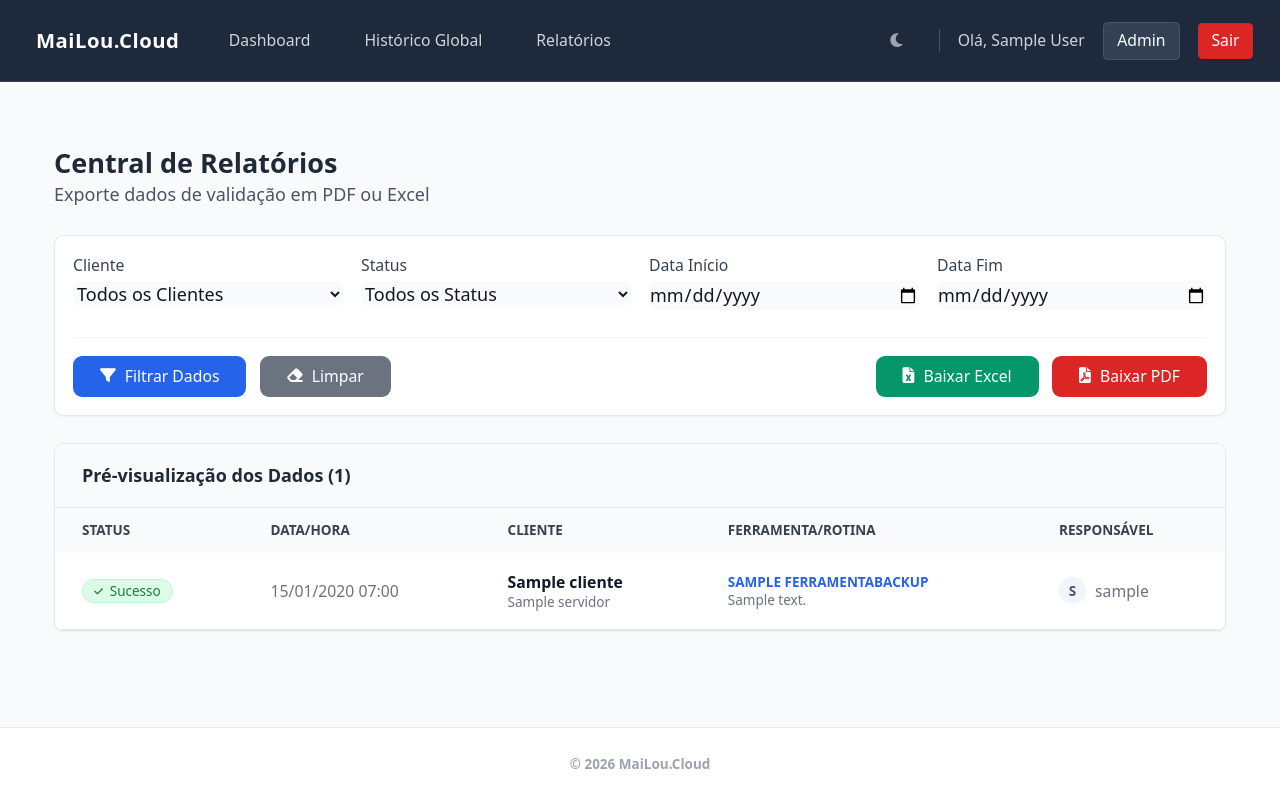
After one commit to gabrielbatistarocha25/backup_manager, a Django app: page /relatorios/ in a window 1280 px wide. The commit adds this page. Run offline with Django 5.2, Linux system fonts and the light colour scheme; a user stored in the database is signed in; tables that the repository leaves empty hold one stand-in row (values such as "Sample post"); some libraries are stand-ins or nearby versions.

Commit message:
adicionado opção de relatorios

```diff
--- a/apps/backups/urls.py
+++ b/apps/backups/urls.py
@@ -2,10 +2,17 @@ from django.urls import path
 from . import views
 
 urlpatterns = [
+    # Dashboard e Histórico
     path('', views.dashboard, name='dashboard'),
     path('historico/', views.historico_global, name='historico_global'),
-    path('validar/<int:cliente_id>/', views.nova_validacao, name='nova_validacao'),
 
-    # NOVA ROTA PARA O AJAX DO ADMIN
-    path('api/servidores-por-cliente/', views.get_servidores_por_cliente, name='ajax_servidores_cliente'),
+    # Nova Tela de Relatórios
+    path('relatorios/', views.painel_relatorios, name='painel_relatorios'),
+    path('relatorios/excel/', views.gerar_relatorio_excel, name='gerar_excel'),
+    path('relatorios/pdf/', views.gerar_relatorio_pdf, name='gerar_pdf'),
+
+    # Validação e APIs
+    path('nova-validacao/<int:cliente_id>/', views.nova_validacao, name='nova_validacao'),
+    path('api/servidores-por-cliente/', views.get_servidores_por_cliente, name='get_servidores_por_cliente'),
+    path('api/rotinas-cliente/<int:cliente_id>/', views.get_rotinas_cliente, name='get_rotinas_cliente'),
 ]
--- a/apps/backups/views.py
+++ b/apps/backups/views.py
@@ -1,30 +1,31 @@
+import openpyxl
+from openpyxl.styles import Font, PatternFill, Alignment
+from xhtml2pdf import pisa
 from django.shortcuts import render, redirect, get_object_or_404
 from django.contrib.auth.decorators import login_required
-from django.http import JsonResponse
+from django.http import JsonResponse, HttpResponse
 from django.utils.dateparse import parse_date
+from django.utils import timezone
+from django.template.loader import render_to_string
 from .models import RotinaBackup, ValidacaoBackup
 from apps.clientes.models import Cliente, Servidor
-from .forms import ValidacaoForm  # Importante: Mantendo o Form seguro
+from .forms import ValidacaoForm
 
 @login_required
 def dashboard(request):
-    # CORREÇÃO AQUI: Adicionado .order_by('nome_fantasia')
     clientes = Cliente.objects.filter(ativo=True).order_by('nome_fantasia').prefetch_related('servidores', 'rotinas')
 
     for cliente in clientes:
-        # Pega a última validação de qualquer rotina deste cliente para definir o status do card
         ultima_validacao = ValidacaoBackup.objects.filter(
             rotina__cliente=cliente
         ).order_by('-created_at').first()
 
         cliente.ultimo_status = ultima_validacao.status if ultima_validacao else 'PENDENTE'
 
-        # Histórico recente para o accordion (últimas 5)
         cliente.historico_recente = ValidacaoBackup.objects.filter(
             rotina__cliente=cliente
         ).select_related('rotina', 'rotina__ferramenta', 'usuario').order_by('-created_at')[:5]
 
-    # Feed lateral (últimas 10 do sistema todo)
     ultimas_validacoes = ValidacaoBackup.objects.select_related(
         'rotina', 'rotina__ferramenta', 'rotina__cliente'
     ).order_by('-created_at')[:10]
@@ -36,7 +37,6 @@ def dashboard(request):
 
 @login_required
 def historico_global(request):
-    # Mantendo a lógica de filtros e ordenação do histórico
     validacoes = ValidacaoBackup.objects.all().select_related(
         'rotina', 'rotina__ferramenta', 'rotina__cliente', 'usuario'
     )
@@ -86,10 +86,8 @@ def historico_global(request):
 def nova_validacao(request, cliente_id):
     cliente = get_object_or_404(Cliente, pk=cliente_id)
 
-    # Lógica baseada em Formulário (Segura e Validada)
     if request.method == 'POST':
         form = ValidacaoForm(cliente_id, request.POST, request.FILES)
-
         if form.is_valid():
             validacao = form.save(commit=False)
             validacao.usuario = request.user
@@ -98,7 +96,6 @@ def nova_validacao(request, cliente_id):
     else:
         form = ValidacaoForm(cliente_id=cliente_id)
 
-    # Passamos rotinas também para caso de fallback no template
     rotinas = RotinaBackup.objects.filter(cliente=cliente)
 
     return render(request, 'nova_validacao.html', {
@@ -107,6 +104,7 @@ def nova_validacao(request, cliente_id):
         'rotinas': rotinas
     })
 
+# --- APIs JSON ---
 @login_required
 def get_servidores_por_cliente(request):
     cliente_id = request.GET.get('cliente_id')
@@ -114,3 +112,117 @@ def get_servidores_por_cliente(request):
         return JsonResponse({'servidores': []})
     servidores = Servidor.objects.filter(cliente_id=cliente_id).values('id', 'hostname', 'descricao')
     return JsonResponse({'servidores': list(servidores)})
+
+@login_required
+def get_rotinas_cliente(request, cliente_id):
+    rotinas = RotinaBackup.objects.filter(cliente_id=cliente_id).values('id', 'descricao', 'ferramenta__nome')
+    return JsonResponse({'rotinas': list(rotinas)})
+
+# --- RELATÓRIOS (NOVO CÓDIGO) ---
+
+def _get_queryset_filtrado(request):
+    queryset = ValidacaoBackup.objects.all().select_related(
+        'rotina', 'rotina__ferramenta', 'rotina__cliente', 'usuario'
+    ).order_by('-created_at')
+
+    cliente_id = request.GET.get('cliente')
+    status = request.GET.get('status')
+    data_inicio = request.GET.get('data_inicio')
+    data_fim = request.GET.get('data_fim')
+
+    if cliente_id:
+        queryset = queryset.filter(rotina__cliente_id=cliente_id)
+    if status:
+        queryset = queryset.filter(status=status)
+    if data_inicio:
+        data_i = parse_date(data_inicio)
+        if data_i:
+            queryset = queryset.filter(created_at__date__gte=data_i)
+    if data_fim:
+        data_f = parse_date(data_fim)
+        if data_f:
+            queryset = queryset.filter(created_at__date__lte=data_f)
+    return queryset
+
+@login_required
+def painel_relatorios(request):
+    validacoes = _get_queryset_filtrado(request)
+    clientes = Cliente.objects.filter(ativo=True).order_by('nome_fantasia')
+    status_choices = ValidacaoBackup.STATUS_CHOICES
+
+    context = {
+        'validacoes': validacoes[:50],
+        'total_registros': validacoes.count(),
+        'clientes': clientes,
+        'status_choices': status_choices,
+    }
+    return render(request, 'painel_relatorios.html', context)
+
+@login_required
+def gerar_relatorio_excel(request):
+    validacoes = _get_queryset_filtrado(request)
+
+    response = HttpResponse(content_type='application/vnd.openxmlformats-officedocument.spreadsheetml.sheet')
+    filename = f"Relatorio_Backups_{timezone.now().strftime('%d-%m-%Y')}.xlsx"
+    response['Content-Disposition'] = f'attachment; filename="{filename}"'
+
+    wb = openpyxl.Workbook()
+    ws = wb.active
+    ws.title = "Relatório de Backups"
+
+    headers = ["Data/Hora", "Cliente", "Servidor", "Ferramenta", "Rotina", "Status", "Usuário"]
+    ws.append(headers)
+
+    header_font = Font(bold=True, color="FFFFFF")
+    header_fill = PatternFill(start_color="1e293b", end_color="1e293b", fill_type="solid")
+
+    for cell in ws[1]:
+        cell.font = header_font
+        cell.fill = header_fill
+        cell.alignment = Alignment(horizontal="center")
+
+    for item in validacoes:
+        servidor = item.rotina.servidores.first()
+        cliente_nome = servidor.cliente.nome_fantasia if servidor else "-"
+        hostname = servidor.hostname if servidor else "-"
+
+        row = [
+            item.created_at.strftime("%d/%m/%Y %H:%M"),
+            cliente_nome,
+            hostname,
+            item.rotina.ferramenta.nome,
+            item.rotina.descricao,
+            item.get_status_display(),
+            item.usuario.username
+        ]
+        ws.append(row)
+
+    for column_cells in ws.columns:
+        length = max(len(str(cell.value) or "") for cell in column_cells)
+        ws.column_dimensions[column_cells[0].column_letter].width = length + 2
+
+    wb.save(response)
+    return response
+
+@login_required
+def gerar_relatorio_pdf(request):
+    validacoes = _get_queryset_filtrado(request)
+
+    context = {
+        'validacoes': validacoes,
+        'usuario': request.user.username,
+        'data_geracao': timezone.now()
+    }
+
+    html_string = render_to_string('relatorio_pdf_template.html', context)
+
+    response = HttpResponse(content_type='application/pdf')
+    filename = f"Relatorio_Backups_{timezone.now().strftime('%d-%m-%Y')}.pdf"
+    response['Content-Disposition'] = f'attachment; filename="{filename}"'
+
+    pisa_status = pisa.CreatePDF(html_string, dest=response)
+
+    if pisa_status.err:
+        return HttpResponse('Erro ao gerar PDF', status=500)
+
+    return response
--- a/templates/base.html
+++ b/templates/base.html
@@ -65,6 +65,9 @@
                     </a>
                     <a href="{% url 'historico_global' %}" class="text-sm font-medium text-gray-300 hover:text-white hover:bg-slate-700 px-3 py-2 rounded transition">
                         Histórico Global
+                    </a>
+                    <a href="{% url 'painel_relatorios' %}" class="text-sm font-medium text-gray-300 hover:text-white hover:bg-slate-700 px-3 py-2 rounded transition">
+                        Relatórios
                     </a>
                 </div>
                 {% endif %}
--- /dev/null
+++ b/templates/painel_relatorios.html
@@ -0,0 +1,142 @@
+{% extends 'base.html' %}
+{% load static %}
+
+{% block content %}
+<div class="p-6">
+    <div class="mb-6 flex justify-between items-center">
+        <div>
+            <h1 class="text-2xl font-bold text-gray-800 dark:text-white">Central de Relatórios</h1>
+            <p class="text-gray-600 dark:text-gray-400">Exporte dados de validação em PDF ou Excel</p>
+        </div>
+    </div>
+
+    <div class="bg-white dark:bg-gray-800 rounded-lg shadow-sm p-4 mb-6 border border-gray-200 dark:border-gray-700">
+        <form method="get" action="" class="grid grid-cols-1 md:grid-cols-2 lg:grid-cols-4 gap-4">
+
+            <div>
+                <label class="block text-sm font-medium text-gray-700 dark:text-gray-300 mb-1">Cliente</label>
+                <select name="cliente" class="w-full rounded-lg border-gray-300 dark:border-gray-600 bg-gray-50 dark:bg-gray-700 text-gray-900 dark:text-white focus:ring-blue-500 focus:border-blue-500">
+                    <option value="">Todos os Clientes</option>
+                    {% for cliente in clientes %}
+                    <option value="{{ cliente.id }}" {% if request.GET.cliente|add:"0" == cliente.id %}selected{% endif %}>
+                        {{ cliente.nome_fantasia }}
+                    </option>
+                    {% endfor %}
+                </select>
+            </div>
+
+            <div>
+                <label class="block text-sm font-medium text-gray-700 dark:text-gray-300 mb-1">Status</label>
+                <select name="status" class="w-full rounded-lg border-gray-300 dark:border-gray-600 bg-gray-50 dark:bg-gray-700 text-gray-900 dark:text-white focus:ring-blue-500 focus:border-blue-500">
+                    <option value="">Todos os Status</option>
+                    {% for key, value in status_choices %}
+                    <option value="{{ key }}" {% if request.GET.status == key %}selected{% endif %}>{{ value }}</option>
+                    {% endfor %}
+                </select>
+            </div>
+
+            <div>
+                <label class="block text-sm font-medium text-gray-700 dark:text-gray-300 mb-1">Data Início</label>
+                <input type="date" name="data_inicio" value="{{ request.GET.data_inicio }}" class="w-full rounded-lg border-gray-300 dark:border-gray-600 bg-gray-50 dark:bg-gray-700 text-gray-900 dark:text-white focus:ring-blue-500 focus:border-blue-500">
+            </div>
+
+            <div>
+                <label class="block text-sm font-medium text-gray-700 dark:text-gray-300 mb-1">Data Fim</label>
+                <input type="date" name="data_fim" value="{{ request.GET.data_fim }}" class="w-full rounded-lg border-gray-300 dark:border-gray-600 bg-gray-50 dark:bg-gray-700 text-gray-900 dark:text-white focus:ring-blue-500 focus:border-blue-500">
+            </div>
+
+            <div class="lg:col-span-4 flex gap-3 mt-2 border-t border-gray-100 dark:border-gray-700 pt-4">
+                <button type="submit" class="bg-blue-600 hover:bg-blue-700 text-white px-6 py-2 rounded-lg text-sm font-medium transition-colors flex items-center gap-2">
+                    <i class="fa-solid fa-filter"></i>
+                    Filtrar Dados
+                </button>
+
+                <a href="{% url 'painel_relatorios' %}" class="bg-gray-500 hover:bg-gray-600 text-white px-6 py-2 rounded-lg text-sm font-medium transition-colors flex items-center gap-2">
+                    <i class="fa-solid fa-eraser"></i>
+                    Limpar
+                </a>
+
+                <div class="flex-1"></div>
+
+                <button type="submit" formaction="{% url 'gerar_excel' %}" class="bg-emerald-600 hover:bg-emerald-700 text-white px-6 py-2 rounded-lg text-sm font-medium transition-colors flex items-center gap-2 shadow-sm">
+                    <i class="fa-solid fa-file-excel"></i>
+                    Baixar Excel
+                </button>
+
+                <button type="submit" formaction="{% url 'gerar_pdf' %}" class="bg-red-600 hover:bg-red-700 text-white px-6 py-2 rounded-lg text-sm font-medium transition-colors flex items-center gap-2 shadow-sm">
+                    <i class="fa-solid fa-file-pdf"></i>
+                    Baixar PDF
+                </button>
+            </div>
+        </form>
+    </div>
+
+    <div class="bg-white dark:bg-gray-800 rounded-lg shadow-sm border border-gray-200 dark:border-gray-700 overflow-hidden">
+        <div class="px-6 py-4 border-b border-gray-200 dark:border-gray-700 bg-gray-50 dark:bg-gray-900/50 flex justify-between items-center">
+            <h3 class="font-semibold text-gray-800 dark:text-white">Pré-visualização dos Dados ({{ total_registros }})</h3>
+        </div>
+
+        <div class="overflow-x-auto">
+            <table class="w-full text-sm text-left text-gray-500 dark:text-gray-400">
+                <thead class="text-xs text-gray-700 uppercase bg-gray-50 dark:bg-gray-700 dark:text-gray-300">
+                    <tr>
+                        <th class="px-6 py-3">Status</th>
+                        <th class="px-6 py-3">Data/Hora</th>
+                        <th class="px-6 py-3">Cliente</th>
+                        <th class="px-6 py-3">Ferramenta/Rotina</th>
+                        <th class="px-6 py-3">Responsável</th>
+                    </tr>
+                </thead>
+                <tbody>
+                    {% for val in validacoes %}
+                    <tr class="bg-white border-b dark:bg-gray-800 dark:border-gray-700 hover:bg-gray-50 dark:hover:bg-gray-700/50 transition-colors">
+                        <td class="px-6 py-4">
+                            {% if val.status == 'SUCESSO' %}
+                                <span class="inline-flex items-center gap-1.5 px-2.5 py-0.5 rounded-full text-xs font-medium bg-green-100 dark:bg-green-900/30 text-green-700 dark:text-green-400 border border-green-200 dark:border-green-800">
+                                    <i class="fa-solid fa-check text-[10px]"></i> Sucesso
+                                </span>
+                            {% elif val.status == 'ALERTA' %}
+                                <span class="inline-flex items-center gap-1.5 px-2.5 py-0.5 rounded-full text-xs font-medium bg-yellow-100 dark:bg-yellow-900/30 text-yellow-700 dark:text-yellow-400 border border-yellow-200 dark:border-yellow-800">
+                                    <i class="fa-solid fa-triangle-exclamation text-[10px]"></i> Alerta
+                                </span>
+                            {% else %}
+                                <span class="inline-flex items-center gap-1.5 px-2.5 py-0.5 rounded-full text-xs font-medium bg-red-100 dark:bg-red-900/30 text-red-700 dark:text-red-400 border border-red-200 dark:border-red-800">
+                                    <i class="fa-solid fa-xmark text-[10px]"></i> Erro
+                                </span>
+                            {% endif %}
+                        </td>
+                        <td class="px-6 py-4 font-medium">{{ val.created_at|date:"d/m/Y H:i" }}</td>
+                        <td class="px-6 py-4">
+                            <div class="flex flex-col">
+                                <span class="font-bold text-gray-900 dark:text-white">{{ val.rotina.servidores.first.cliente.nome_fantasia|default:"-" }}</span>
+                                <span class="text-xs text-gray-500 dark:text-gray-400">{{ val.rotina.servidores.first.hostname|default:"-" }}</span>
+                            </div>
+                        </td>
+                        <td class="px-6 py-4">
+                            <div class="flex flex-col">
+                                <span class="font-bold text-blue-600 dark:text-blue-400 text-xs uppercase">{{ val.rotina.ferramenta.nome }}</span>
+                                <span class="text-xs text-gray-500 dark:text-gray-400">{{ val.rotina.descricao }}</span>
+                            </div>
+                        </td>
+                        <td class="px-6 py-4">
+                            <div class="flex items-center gap-2">
+                                <div class="w-6 h-6 rounded-full bg-slate-100 dark:bg-slate-700 flex items-center justify-center text-xs font-bold text-slate-600 dark:text-slate-300">
+                                    {{ val.usuario.username.0|upper }}
+                                </div>
+                                <span>{{ val.usuario.username }}</span>
+                            </div>
+                        </td>
+                    </tr>
+                    {% empty %}
+                    <tr>
+                        <td colspan="5" class="px-6 py-8 text-center text-gray-500 dark:text-gray-400">
+                            Nenhum registro encontrado com os filtros selecionados.
+                        </td>
+                    </tr>
+                    {% endfor %}
+                </tbody>
+            </table>
+        </div>
+    </div>
+</div>
+{% endblock %}
```
Also changed, not shown: templates/relatorio_pdf_template.html (added, +53 -0 lines).
